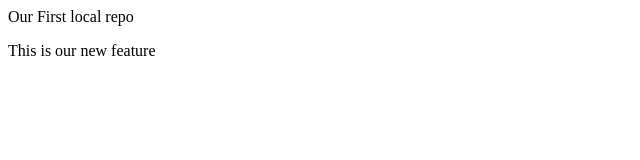
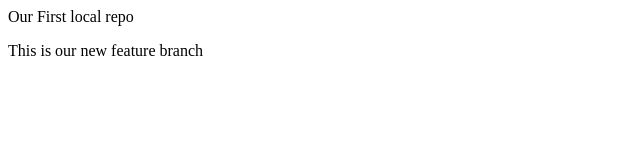
Before and after one commit to AribaMev/localrepo, a plain HTML site: page index.html in a window 1280 px wide. Shown: the full height of the page, 0-640 px from the left. Drawn offline with Linux system fonts and the light colour scheme.

Commit message:
Add New Feature

```diff
--- a/index.html
+++ b/index.html
@@ -1,2 +1,2 @@
 <p>Our First local repo</p>
-<p>This is our new feature</p>
+<p>This is our new feature branch</p>
```
